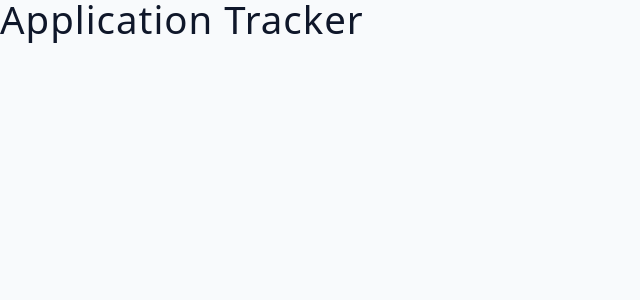
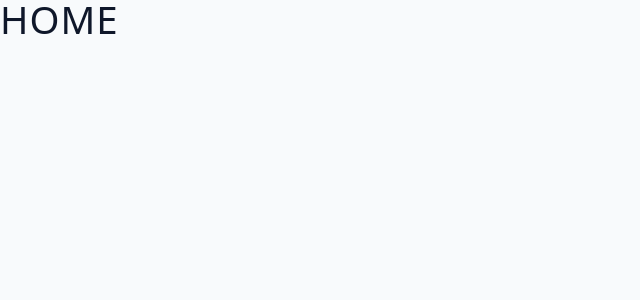
Before and after one commit to katieloesch/application-tracker-client, a React (Vite) app: page / in a window 1280 px wide. Shown: the top 300 px of the page, without its empty margins (0-640 px from the left). Built offline with nearby package versions, Linux system fonts and the light colour scheme.

Commit message:
set up react router

```diff
--- a/src/App.jsx
+++ b/src/App.jsx
@@ -1,7 +1,19 @@
-import React from "react";
+import React from 'react';
+import { createBrowserRouter, RouterProvider } from 'react-router-dom';
+
+const router = createBrowserRouter([
+  {
+    path: '/',
+    element: <h2>HOME</h2>,
+  },
+  {
+    path: '/about',
+    element: <h2>ABOUT</h2>,
+  },
+]);
 
 const App = () => {
-  return <h2>Application Tracker</h2>;
+  return <RouterProvider router={router}></RouterProvider>;
 };
 
 export default App;
```
Also changed, not shown: src/assets/README.md.
